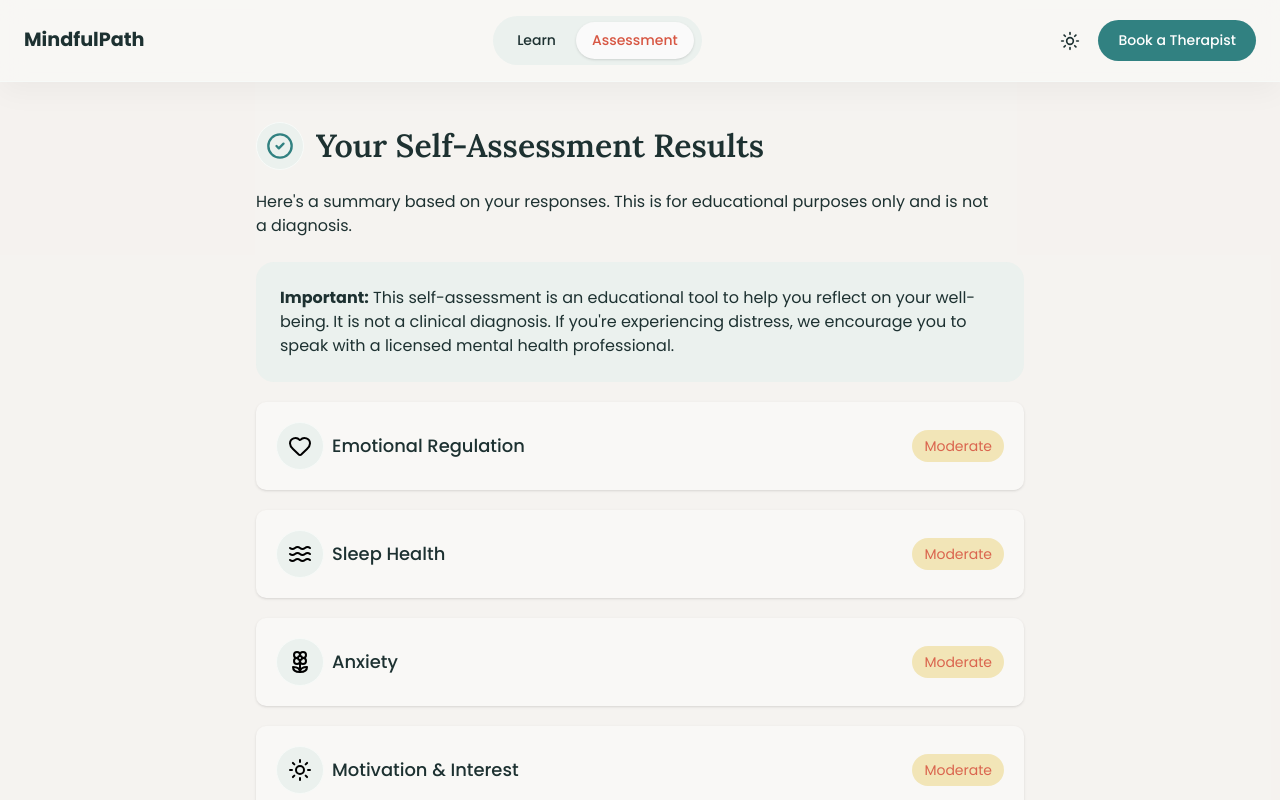
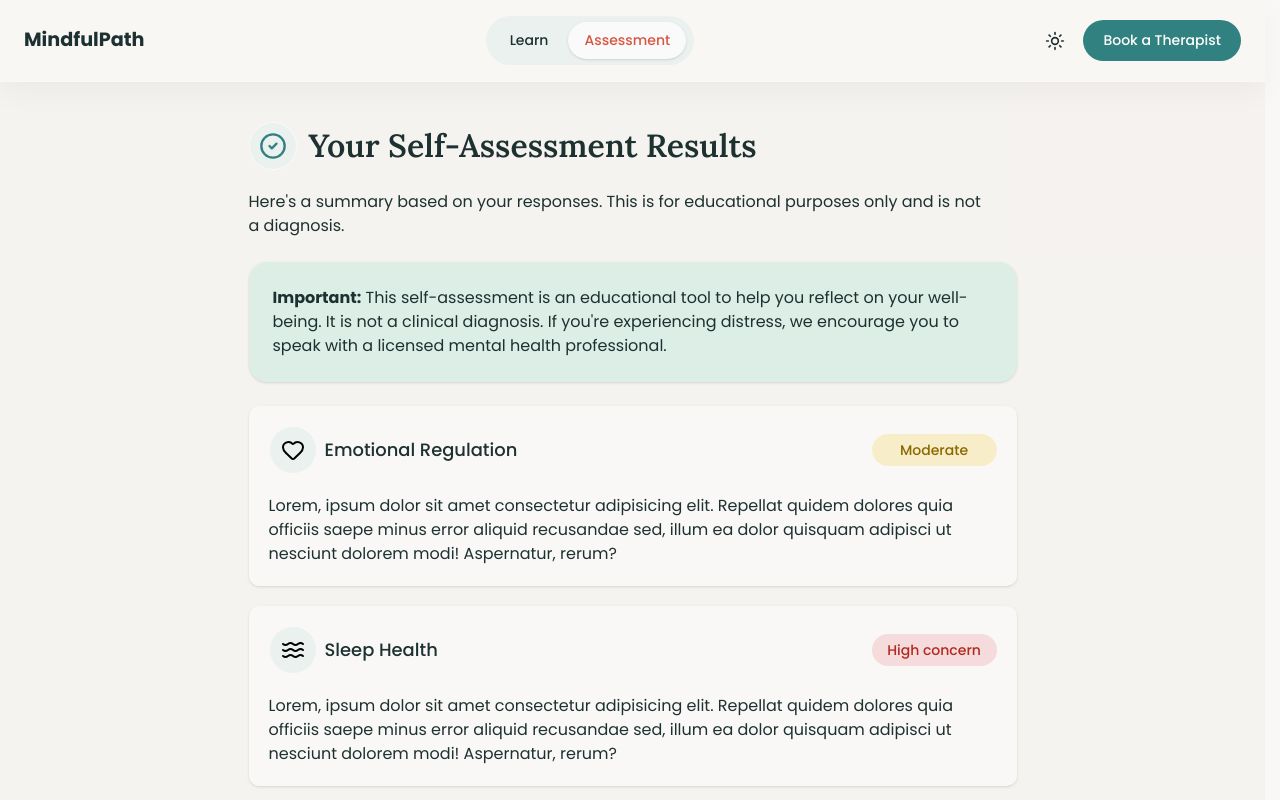
Before and after one commit to TNguyen20194/project-haven-react, a React (Vite) app: page /assessment/result in a window 1280 px wide. Built offline with nearby package versions, Linux system fonts and the light colour scheme.

Commit message:
Update stlying for status pill / Create mock data to test Result Card status

```diff
--- a/src/components/UI/status-pill/StatusPill.tsx
+++ b/src/components/UI/status-pill/StatusPill.tsx
@@ -1,25 +1,32 @@
+export type StatusLevel = "low" | "moderate" | "elevated" | "high";
+
 type StatusProps = {
     status: StatusLevel,
     className?: string,
-}
+};
 
-type StatusLevel = "low" | "moderate" | "elevated" | "high";
 
-const STATUS_STYLES: Record<StatusLevel, string > = {
-    low: "bg-[hsl(var(--muted-1))] text-[hsl(var(--primary))]",
-    moderate: "bg-[hsl(var(--yellow)/0.8)] text-[hsl(var(--coral)/0.9)]",
-    elevated: "bg-[hsl(var(--accent)/0.5)] text-[hsl(var(--accent))]",
-    high: "bg-[hsl(var(--coral)/0.5)] text-[hsl(var(--coral))]",
-}
+const STATUS_STYLES: Record<StatusLevel, string> = {
+    low: "bg-[hsl(var(--low-bg-green))] text-[hsl(var(--low-text-green))]",
+    moderate: "bg-[hsl(var(--moderate-bg-yellow))] text-[hsl(var(--moderate-text-yellow))]",
+    elevated: "bg-[hsl(var(--elevated-bg-orange))] text-[hsl(var(--elevated-text-orange))] ",
+    high: "bg-[hsl(var(--high-bg-red))] text-[hsl(var(--high-text-red))]",
+};
 
+const STATUS_LABEL: Record<StatusLevel, string> = {
+    low: "Low concern",
+    moderate: "Moderate",
+    elevated: "Elevated",
+    high: "High concern",
+};
 
 const StatusPill = ({
     status,
     className = "",
 }:  StatusProps) => {
     return (
-        <div className={`inline-flex items-center text-[14px] rounded-full px-3 h-8 capitalize ${STATUS_STYLES[status]} ${className}`}>
-                {status}
+        <div className={`inline-flex items-center justify-center whitespace-nowrap text-[14px] rounded-full w-[125px] h-8 font-medium ${STATUS_STYLES[status]} ${className}`}>
+                {STATUS_LABEL[status]}
         </div>
     )
 };
--- a/src/components/section/DisclaimerBanner.tsx
+++ b/src/components/section/DisclaimerBanner.tsx
@@ -1,6 +1,6 @@
 const DisclaimerBanner = () => {
     return (
-        <div className="rounded-2xl bg-[hsl(var(--muted))] p-6 mt-6">
+        <div className="rounded-2xl bg-[hsl(var(--muted-1))] p-6 mt-6 mb-6 shadow-sm">
             <p className="p-text">
                 <strong>Important:</strong> This self-assessment is an educational tool to help you reflect on your well-being. It is not a clinical diagnosis. If you're experiencing distress, we encourage you to speak with a licensed mental health professional.
             </p>
--- a/src/components/section/ResultCardList.tsx
+++ b/src/components/section/ResultCardList.tsx
@@ -1,12 +1,26 @@
 import ResultCard from "./result-card/ResultCard";
+import { categories } from "@/data/categories";
+import { mockScoresByCategory } from "@/data/mockResult";
+import { getStatus } from "@/utilities/getStatus";
 
 const ResultCardList = () => {
-  return(
-    <div>
-  <ResultCard />
+  return (
+    <div className="space-y-5">
+        {categories.map((category) => {
+
+        const score = mockScoresByCategory[category.id] ?? 0 ;
+        const status = getStatus(score);
+
+        return (
+            <ResultCard
+            key={category.id}
+            {...category}
+            status={status}
+            />
+        )
+        })}
     </div>
-
-  );
+  )
 };
 
 export default ResultCardList;
--- a/src/components/section/result-card/ResultCard.tsx
+++ b/src/components/section/result-card/ResultCard.tsx
@@ -1,46 +1,18 @@
-import { Flower2, Heart, Waves, Sun, TreeDeciduous } from "lucide-react";
 import IconBadge from "../../UI/feature-icon/IconBadge";
 import StatusPill from "@/components/UI/status-pill/StatusPill";
+import type { LucideIcon } from "lucide-react";
+import type { StatusLevel } from "@/components/UI/status-pill/StatusPill";
 
-const categories = [
-  {
-    icon: Heart,
-    label: "Emotional Regulation"
-  },
-  {
-    icon: Waves,
-    label: "Sleep Health"
-  },
-  {
-    icon: Flower2,
-    label: "Anxiety"
-  },
-  {
-    icon: Sun,
-    label: "Motivation & Interest"
-  },
-  {
-    icon: TreeDeciduous,
-    label: "Stress Coping"
-  },
-  {
-    icon: Heart,
-    label: "Relationships"
-  },
-  {
-    icon: Waves,
-    label: "Trauma Impact"
-  },
-  {
-    icon: Flower2,
-    label: "Self Image"
-  },
-];
 
-const ResultCard = () =>
-  categories.map(({icon, label}) => {
-    return (
-      <div key={label} className="p-5 mt-5 bg-[hsl(var(--background))] shadow-sm rounded-lg">
+type ResultCardProps = {
+  icon: LucideIcon;
+  label: string;
+  description: string;
+  status: StatusLevel;
+};
+
+const ResultCard = ({ icon, label, description, status } : ResultCardProps) => (
+  <div className="p-5 bg-[hsl(var(--background))] shadow-sm rounded-lg">
     <div className="flex justify-between items-center">
       <div className="flex items-center gap-2">
         <IconBadge
@@ -52,13 +24,11 @@ const ResultCard = () =>
           {label}
         </h4>
       </div>
-          <StatusPill status="moderate" />
+
+{/*  <StatusPill status={calculateStatus}/> */}
+      <StatusPill status={status}/>
     </div>
-        <div>
-          <p>{/* Description */}</p>
-        </div>
+    <div className="text-[hsl(var(--green-1))] text-[1rem] mt-5">{description}</div>
   </div>
 );
-  });
-
 export default ResultCard;
--- /dev/null
+++ b/src/data/categories.ts
@@ -0,0 +1,60 @@
+import { Flower2, Heart, Waves, Sun, TreeDeciduous, Wind, HeartHandshake, ShieldAlert } from "lucide-react";
+import type { LucideIcon } from "lucide-react";
+
+export type Category = {
+  id: string,
+  icon: LucideIcon;
+  label: string;
+  description: string;
+};
+
+export const categories: Category[] = [
+  {
+    id: "emotional-regulation",
+    icon: Heart,
+    label: "Emotional Regulation",
+    description: "Lorem, ipsum dolor sit amet consectetur adipisicing elit. Repellat quidem dolores quia officiis saepe minus error aliquid recusandae sed, illum ea dolor quisquam adipisci ut nesciunt dolorem modi! Aspernatur, rerum?"
+  },
+  {
+    id: "sleep-health",
+    icon: Waves,
+    label: "Sleep Health",
+    description: "Lorem, ipsum dolor sit amet consectetur adipisicing elit. Repellat quidem dolores quia officiis saepe minus error aliquid recusandae sed, illum ea dolor quisquam adipisci ut nesciunt dolorem modi! Aspernatur, rerum?"
+  },
+  {
+    id: "anxiety",
+    icon: Wind,
+    label: "Anxiety",
+    description: "Lorem, ipsum dolor sit amet consectetur adipisicing elit. Repellat quidem dolores quia officiis saepe minus error aliquid recusandae sed, illum ea dolor quisquam adipisci ut nesciunt dolorem modi! Aspernatur, rerum?"
+  },
+  {
+    id: "motivation-interest",
+    icon: Sun,
+    label: "Motivation & Interest",
+    description: "Lorem, ipsum dolor sit amet consectetur adipisicing elit. Repellat quidem dolores quia officiis saepe minus error aliquid recusandae sed, illum ea dolor quisquam adipisci ut nesciunt dolorem modi! Aspernatur, rerum?"
+  },
+  {
+    id: "stress-coping",
+    icon: TreeDeciduous,
+    label: "Stress Coping",
+    description: "Lorem, ipsum dolor sit amet consectetur adipisicing elit. Repellat quidem dolores quia officiis saepe minus error aliquid recusandae sed, illum ea dolor quisquam adipisci ut nesciunt dolorem modi! Aspernatur, rerum?"
+  },
+  {
+    id: "relationships",
+    icon: HeartHandshake,
+    label: "Relationships",
+    description: "Lorem, ipsum dolor sit amet consectetur adipisicing elit. Repellat quidem dolores quia officiis saepe minus error aliquid recusandae sed, illum ea dolor quisquam adipisci ut nesciunt dolorem modi! Aspernatur, rerum?",
+  },
+  {
+    id: "trauma-impact",
+    icon: ShieldAlert,
+    label: "Trauma Impact",
+    description: "Lorem, ipsum dolor sit amet consectetur adipisicing elit. Repellat quidem dolores quia officiis saepe minus error aliquid recusandae sed, illum ea dolor quisquam adipisci ut nesciunt dolorem modi! Aspernatur, rerum?"
+  },
+  {
+    id: "self-image",
+    icon: Flower2,
+    label: "Self Image",
+    description: "Lorem, ipsum dolor sit amet consectetur adipisicing elit. Repellat quidem dolores quia officiis saepe minus error aliquid recusandae sed, illum ea dolor quisquam adipisci ut nesciunt dolorem modi! Aspernatur, rerum?"
+  },
+];
--- /dev/null
+++ b/src/data/mockResult.ts
@@ -0,0 +1,10 @@
+export const mockScoresByCategory: Record<string, number> = {
+    "emotional-regulation": 6,
+    "sleep-health": 11,
+    "anxiety": 2,
+    "motivation-interest": 5,
+    "stress-coping": 8,
+    "relationships": 7,
+    "trauma-impact": 9,
+    "self-image": 4
+}
--- a/src/pages/home/sections/what-is-therapy/WhatIsTherapySection.tsx
+++ b/src/pages/home/sections/what-is-therapy/WhatIsTherapySection.tsx
@@ -1,7 +1,7 @@
 import "./whatistherapy.style.css";
 import Badge from "@/components/UI/badge/Badge";
 import { Flower } from "lucide-react";
-import flower from "@/assets/decorative/therapy-flower.jpg";
+import flower from "@/assets/decorative/therapy-flower.webp";
 import TrustedSection from "@/components/section/TrustedSection";
 
 const highlight = "text-[hsl(var(--primary))] font-medium";
--- a/src/pages/learn/sections/UnderstandingTherapy.tsx
+++ b/src/pages/learn/sections/UnderstandingTherapy.tsx
@@ -1,6 +1,6 @@
 import Badge from "@/components/UI/badge/Badge";
 import { BookOpen } from "lucide-react";
-import flower2 from "@/assets/decorative/therapy-flower-2.jpg";
+import flower2 from "@/assets/decorative/therapy-flower-2.webp";
 
 const UnderstandingTherapy = () => {
   return (
--- a/src/styles/reset.css
+++ b/src/styles/reset.css
@@ -37,6 +37,7 @@ body {
   margin: 0;
   overflow-x: hidden;
   margin: 0;
+    scrollbar-gutter: stable;
 }
 
 /* 6. Improve media defaults */
--- a/src/styles/token.css
+++ b/src/styles/token.css
@@ -5,7 +5,6 @@
 
 /* Shared tokens (not theme-dependent) */
 :root {
-
   /* Font Weight */
   --fw-light: 400;
   --fw-medium: 500;
@@ -31,9 +30,19 @@
   --destructive: 0 100% 64.9%;
   --pink: 345 55% 64%;
   --blue: 204 45% 51%;
---teal: 178 60% 42%;
+  --teal: 178 60% 42%;
   --coral: 8 65% 55%;
   --yellow: 48 70% 80%;
+
+  /* Status Color */
+    --low-text-green: 140 60% 27%;
+  --low-bg-green: 138 45% 87%;
+  --moderate-text-yellow: 45 100% 27%;
+  --moderate-bg-yellow: 48 75% 88%;
+    --elevated-text-orange: 22 100% 31%;
+  --elevated-bg-orange: 25 55% 87%;
+  --high-text-red: 4 70% 41%;
+  --high-bg-red: 0 55% 91%;
 
   /* UI surfaces */
   --muted: 150 17.65% 93.33%;
@@ -60,16 +69,6 @@
   --fc-footer-heading: 150 25% 96.86%;
   --fc-footer-text: 150 25% 96.86% / 0.698;
 
-  /* Sidebar */
-  --sidebar-background: 0 0% 98.04%;
-  --sidebar-foreground: 230 4.62% 25.49%;
-  --sidebar-primary: 240 5.88% 10%;
-  --sidebar-white: 0 0% 98.04%;
-  --sidebar-accent: 240 10% 96.08%;
-  --sidebar-accent-foreground: 240 5.88% 10%;
-  --sidebar-border: 222 25% 92.16%;
-  --sidebar-ring: 219.43 100% 65.69%;
-
   /* ===========================
      shadcn REQUIRED MAPPINGS
      (these make shadcn components
@@ -94,7 +93,7 @@
 :root[data-theme='dark'] {
   /* Base surfaces */
   --background: 200 15% 12%;
-   --background-alt: var(--muted-1);
+  --background-alt: var(--muted-1);
   --card: var(--background);
   --popover: var(--card);
 
@@ -107,7 +106,17 @@
   --blue: 204 45% 51%;
   --teal: 178 60% 42%;
   --coral: 8 65% 55%;
-    --yellow: 48 70% 80%;
+  --yellow: 48 70% 80%;
+
+  /* Status Color */
+     --low-text-green: 158 70% 67%;
+  --low-bg-green: 155 55% 16%;
+  --moderate-text-yellow: 45 95% 68%;
+  --moderate-bg-yellow: 42 60% 18%;
+    --elevated-text-orange: 34 95% 72%;
+  --elevated-bg-orange: 20 50% 15%;
+  --high-text-red: 356 65% 83%;
+  --high-bg-red: 356 48% 24%;
 
   /* UI */
   --muted: 200 11.76% 20%;
@@ -132,16 +141,6 @@
   --fc-footer-heading: 150 25% 97%;
   --fc-footer-text: 202.5 20% 68.63%;
 
-  /* Sidebar (dark) */
-  --sidebar-background: 200 15% 12%;
-  --sidebar-foreground: 208.8 14.29% 65.69%;
-  --sidebar-primary: 150 25% 96.86%;
-  --sidebar-white: 200 15% 12%;
-  --sidebar-accent: 205.26 19.59% 19.02%;
-  --sidebar-accent-foreground: 150 25% 96.86%;
-  --sidebar-border: 205.26 19.59% 19.02%;
-  --sidebar-ring: 219.43 100% 65.69%;
-
   /* ===========================
      shadcn REQUIRED MAPPINGS
   ============================ */
--- /dev/null
+++ b/src/utilities/getStatus.ts
@@ -0,0 +1,8 @@
+import type { StatusLevel } from "@/components/UI/status-pill/StatusPill";
+
+export const getStatus = (score: number): StatusLevel => {
+    if(score <= 3) return "low";
+    if(score <= 6) return "moderate";
+    if(score <= 9) return "elevated";
+    return "high";
+}
```
Also changed, not shown: src/assets/decorative/therapy-flower-2.webp (added), src/assets/decorative/therapy-flower.webp (added). Lines whose indentation alone changed are shown as unchanged.
